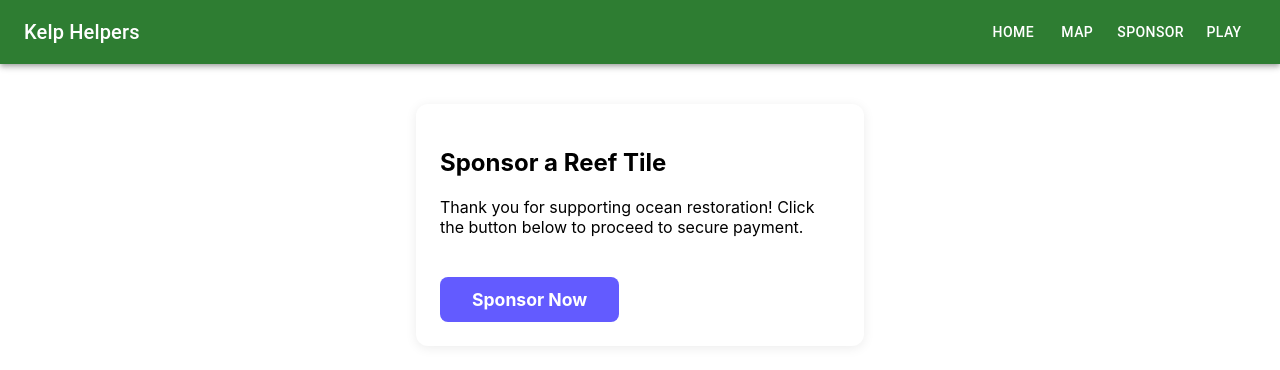
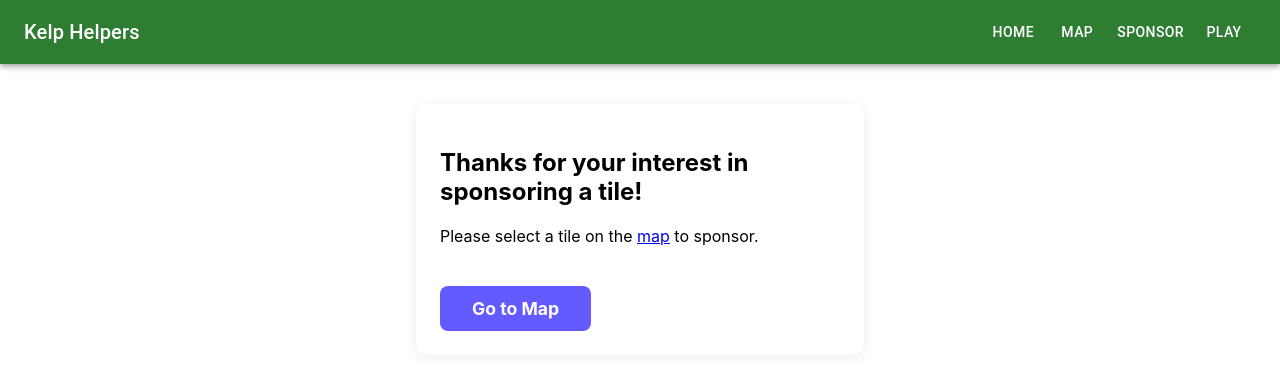
Before and after one commit to Tehsurfer/kelp-helpers, a React (Vite) app: page /sponsor in a window 1280 px wide. Shown: the top 370 px of the page. Built offline with nearby package versions, Linux system fonts and the light colour scheme.

Commit message:
Few site updates:
 - Now can access tile of interest from the sponsor page
 - Added a popup helper for what to do on maps page

```diff
--- a/package.json
+++ b/package.json
@@ -5,6 +5,7 @@
   "dependencies": {
     "@emotion/react": "^11.14.0",
     "@emotion/styled": "^11.14.0",
+    "@mui/icons-material": "^7.1.2",
     "@mui/material": "^7.1.1",
     "@stripe/stripe-js": "^7.4.0",
     "@testing-library/jest-dom": "^5.17.0",
--- a/src/App.js
+++ b/src/App.js
@@ -10,6 +10,7 @@ import Typography from '@mui/material/Typography';
 import Button from '@mui/material/Button';
 import { ThemeProvider, createTheme } from '@mui/material/styles';
 import { kelpGreen } from './colours';
+import { TileProvider } from './TileContext';
 
 const theme = createTheme({
   palette: {
@@ -25,6 +26,7 @@ const theme = createTheme({
 function App() {
   return (
     <ThemeProvider theme={theme}>
+      <TileProvider>
         <Router>
           <AppBar position="static" sx={{ bgcolor: kelpGreen }} className='app-bar'>
             <Toolbar>
@@ -48,6 +50,7 @@ function App() {
             </Routes>
           </div>
         </Router>
+      </TileProvider>
     </ThemeProvider>
   );
 }
--- a/src/InfoPanel.js
+++ b/src/InfoPanel.js
@@ -4,10 +4,12 @@ import Box from '@mui/material/Box';
 import Button from '@mui/material/Button';
 import Carousel from 'react-material-ui-carousel';
 import { Link } from 'react-router-dom';
+import { useTileContext } from './TileContext';
 import './Infopanel.css';
 
 function InfoPanel({ info, onClose, tileId, className, tilesData, loading, error }) {
   const [currentImage, setCurrentImage] = useState(0);
+  const { setTileOfInterest } = useTileContext();
 
   // Get info for the tile
   function getTileInfo(tileId) {
@@ -23,6 +25,10 @@ function InfoPanel({ info, onClose, tileId, className, tilesData, loading, error
   // Ensure sponsorship is a number between 0 and 100
   const sponsorship = Number(tileInfo.sponsorAmount ?? 0);
 
+  const handleSponsorClick = () => {
+    setTileOfInterest(tileInfo);
+  };
+
   return (
     <div className={`info-panel${className ? ' ' + className : ''}`}>
       <button className="close-button" onClick={onClose}>&times;</button>
@@ -37,6 +43,7 @@ function InfoPanel({ info, onClose, tileId, className, tilesData, loading, error
           className="sponsorship-button"
           component={Link}
           to="/sponsor"
+          onClick={handleSponsorClick}
         >
           Sponsorship
         </Button>
--- a/src/MapView.js
+++ b/src/MapView.js
@@ -3,6 +3,9 @@ import mapboxgl from 'mapbox-gl';
 import InfoPanel from './InfoPanel';
 import coastlineTiles from './data/coastline-tiles';
 import useTilesData from './useTilesData';
+import Snackbar from '@mui/material/Snackbar';
+import CropSquareIcon from '@mui/icons-material/CropSquare';
+import Alert from '@mui/material/Alert';
 
 mapboxgl.accessToken = import.meta.env.VITE_REACT_APP_MAPBOX_TOKEN;
 const dataGateWayURL = import.meta.env.VITE_REACT_APP_DATA_GATEWAY_URL;
@@ -81,6 +84,7 @@ function MapView({ popupInfo, setPopupInfo, selectedTileId, setSelectedTileId })
   const [isMobile, setIsMobile] = useState(window.innerWidth < 768);
   const [gridData, setGridData] = useState(null);
   const [isClosing, setIsClosing] = useState(false);
+  const [showHint, setShowHint] = useState(true);
   const apiUrl = '/api/tiles';
   const { tilesData, loading, error } = useTilesData(apiUrl);
 
@@ -258,6 +262,18 @@ function MapView({ popupInfo, setPopupInfo, selectedTileId, setSelectedTileId })
 
   return (
     <div style={{ position: 'relative', width: '100%', height: '100%' }}>
+      {/* Snackbar hint */}
+      <Snackbar
+        open={showHint}
+        autoHideDuration={4000}
+        onClose={() => setShowHint(false)}
+        className='hint-snackbar'
+        anchorOrigin={{ vertical: 'top', horizontal: 'right' }}
+      >
+        <Alert onClose={() => setShowHint(false)} severity="info" sx={{ width: '100%', display: 'flex', alignItems: 'center' }}>
+          Select a hectare <CropSquareIcon fontSize="small" sx={{ mx: 0.5, verticalAlign: 'middle' }} /> to learn more about the reef health at that location!
+        </Alert>
+      </Snackbar>
       <div className='lat-long-info'
       >
         Longitude: {lng} | Latitude: {lat} | Zoom: {zoom}
--- a/src/SponsorPage.jsx
+++ b/src/SponsorPage.jsx
@@ -1,14 +1,34 @@
 import React from 'react';
+import { useTileContext } from './TileContext';
+import { Link } from 'react-router-dom';
 
 // Checkout URL is currently set to a test URL.
 const STRIPE_CHECKOUT_URL = "https://buy.stripe.com/test_6oU9AM9674w1b1uaelf7i00";
 
 function SponsorPage() {
+  const { tileOfInterest } = useTileContext();
+
+
+  if (tileOfInterest) {
     return (
       <div style={{ maxWidth: 400, margin: "40px auto", padding: 24, background: "#fff", borderRadius: 12, boxShadow: "0 2px 12px rgba(0,0,0,0.08)" }}>
         <h2>Sponsor a Reef Tile</h2>
+        {tileOfInterest && (
+          <div style={{ marginBottom: 16 }}>
+            <strong>Tile:</strong> {tileOfInterest.name || tileOfInterest.id || 'Unknown'}
+          </div>
+        )}
         <p>
           Thank you for supporting ocean restoration! Click the button below to proceed to secure payment.
+        </p>
+        <p>
+          {tileOfInterest.name} currently has a sponsorship level of {tileOfInterest.sponsorAmount || 0}%. Your contribution will help increase this level and support reef health.
+        </p>
+        <p>
+          A sponshorship of ${100 - tileOfInterest.sponsorAmount || 0}.00 NZD will fully sponsor this tile.
+        </p>
+        <p>
+          Your sponsorship will be the funding need to start restoration efforts on this hectare of reef, including monitoring, and restoration.
         </p>
         <a
           href={STRIPE_CHECKOUT_URL}
@@ -33,5 +53,32 @@ function SponsorPage() {
       </div>
     );
   }
+  else {
+    return (
+      <div style={{ maxWidth: 400, margin: "40px auto", padding: 24, background: "#fff", borderRadius: 12, boxShadow: "0 2px 12px rgba(0,0,0,0.08)" }}>
+        <h2>Thanks for your interest in sponsoring a tile!</h2>
+        <p>Please select a tile on the <Link to="/map">map</Link> to sponsor.</p>
+        <Link
+          to="/map"
+          style={{
+            display: "inline-block",
+            background: "#635bff",
+            color: "#fff",
+            padding: "12px 32px",
+            borderRadius: 8,
+            fontWeight: "bold",
+            fontSize: "1.1rem",
+            textDecoration: "none",
+            marginTop: 24,
+            border: "none",
+            cursor: "pointer"
+          }}
+        >
+          Go to Map
+        </Link>
+      </div>
+    );
+  }
+}
 
 export default SponsorPage;
--- /dev/null
+++ b/src/TileContext.js
@@ -0,0 +1,16 @@
+import React, { createContext, useContext, useState } from 'react';
+
+const TileContext = createContext();
+
+export function TileProvider({ children }) {
+  const [tileOfInterest, setTileOfInterest] = useState(null);
+  return (
+    <TileContext.Provider value={{ tileOfInterest, setTileOfInterest }}>
+      {children}
+    </TileContext.Provider>
+  );
+}
+
+export function useTileContext() {
+  return useContext(TileContext);
+}
--- a/src/index.css
+++ b/src/index.css
@@ -178,3 +178,8 @@ code {
 .action-button:hover {
   background-color: #0056b3;
 }
+
+.hint-snackbar {
+  margin-top: 64px;
+  animation: fadeInOut 3s ease-in-out;
+}
```
Also changed, not shown: 1 other file (tests, documents, lock files or other folders). Lines whose indentation alone changed are shown as unchanged.
